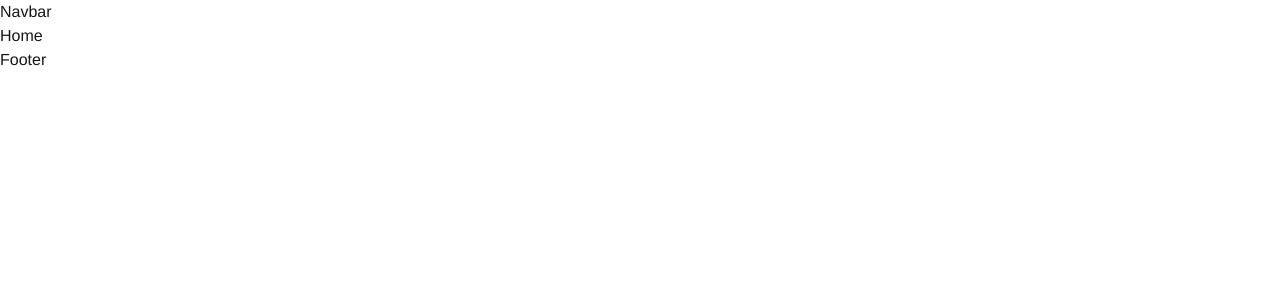
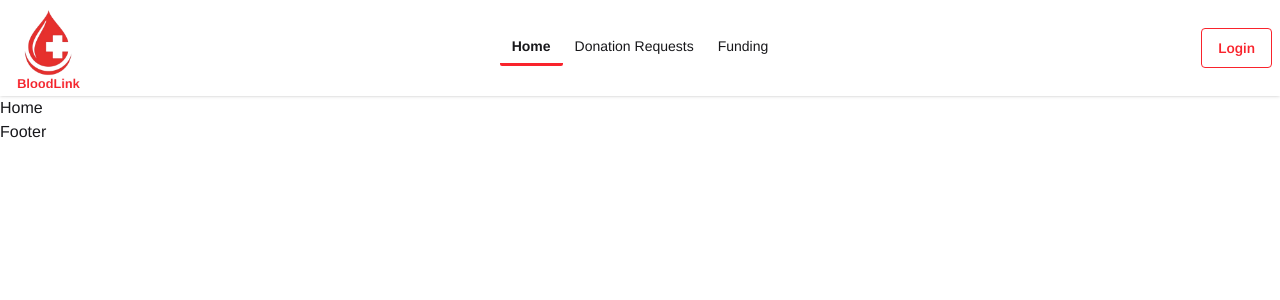
Before and after one commit to syedshafinahmed/BloodLink-Client, a React (Vite) app: page / in a window 1280 px wide. Shown: the top 300 px of the page. Built offline with nearby package versions, Linux system fonts and the light colour scheme.

Commit message:
Added Navbar

```diff
--- a/src/index.css
+++ b/src/index.css
@@ -5,3 +5,20 @@
 body {
   font-family: "Arimo", sans-serif;
 }
+
+@plugin "daisyui/theme" {
+  name: "light";
+  default: true;
+  --color-primary: #f9232c;
+  --color-secondary: #8f1d21;
+}
+
+
+li .active {
+  font-weight: bold;
+  /* padding: 7px 10px; */
+  /* background: linear-gradient(to bottom right, #f9232c, #8f1d21); */
+  /* color: #8f1d21; */
+  border-radius: 2px;
+  border-bottom: 3px solid #f9232c;
+}
--- a/src/pages/home/Home.jsx
+++ b/src/pages/home/Home.jsx
@@ -2,7 +2,7 @@
 
 const Home = () => {
   return (
-    <div>
+    <div className=''>
       Home
     </div>
   );
--- a/src/pages/shared/Navbar.jsx
+++ b/src/pages/shared/Navbar.jsx
@@ -1,9 +1,40 @@
 import React from 'react';
-
+import { NavLink } from 'react-router';
+import logo from '../../assets/BloodLink.png'
 const Navbar = () => {
+  const links =
+    <>
+      <li><NavLink to="/">Home</NavLink></li>
+      <li><NavLink to="/donation-request">Donation Requests</NavLink></li>
+      <li><NavLink to="/funding">Funding</NavLink></li>
+    </>
   return (
-    <div>
-      Navbar
+    <div className='w-full sticky top-0 z-50 backdrop-blur-xl bg-white/40 shadow-sm'>
+      <div className='max-w-7xl mx-auto'>
+        <div className="navbar">
+          <div className="navbar-start">
+            <div className="dropdown">
+              <div tabIndex={0} role="button" className="btn btn-ghost lg:hidden">
+                <svg xmlns="http://www.w3.org/2000/svg" className="h-5 w-5" fill="none" viewBox="0 0 24 24" stroke="currentColor"> <path strokeLinecap="round" strokeLinejoin="round" strokeWidth="2" d="M4 6h16M4 12h8m-8 6h16" /> </svg>
+              </div>
+              <ul
+                tabIndex="-1"
+                className="menu menu-sm dropdown-content bg-base-200 rounded-box z-1 mt-3 w-52 p-2 shadow">
+                {links}
+              </ul>
+            </div>
+            <img className='w-20' src={logo} alt="" />
+          </div>
+          <div className="navbar-center hidden lg:flex">
+            <ul className="menu menu-horizontal px-1">
+              {links}
+            </ul>
+          </div>
+          <div className="navbar-end">
+            <a className="btn btn-outline btn-primary">Login</a>
+          </div>
+        </div>
+      </div>
     </div>
   );
 };
```
Also changed, not shown: src/assets/BloodLink.png (added).
